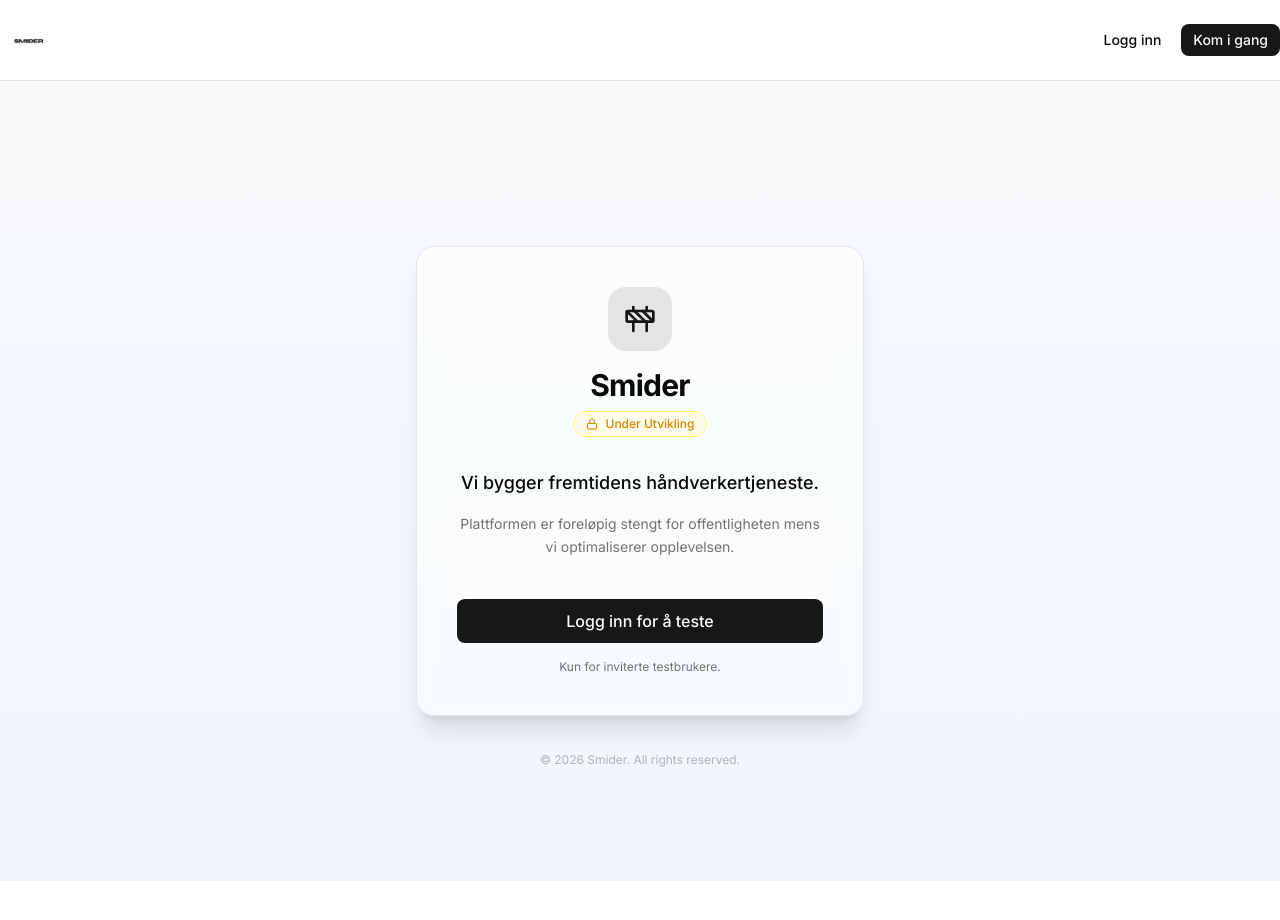
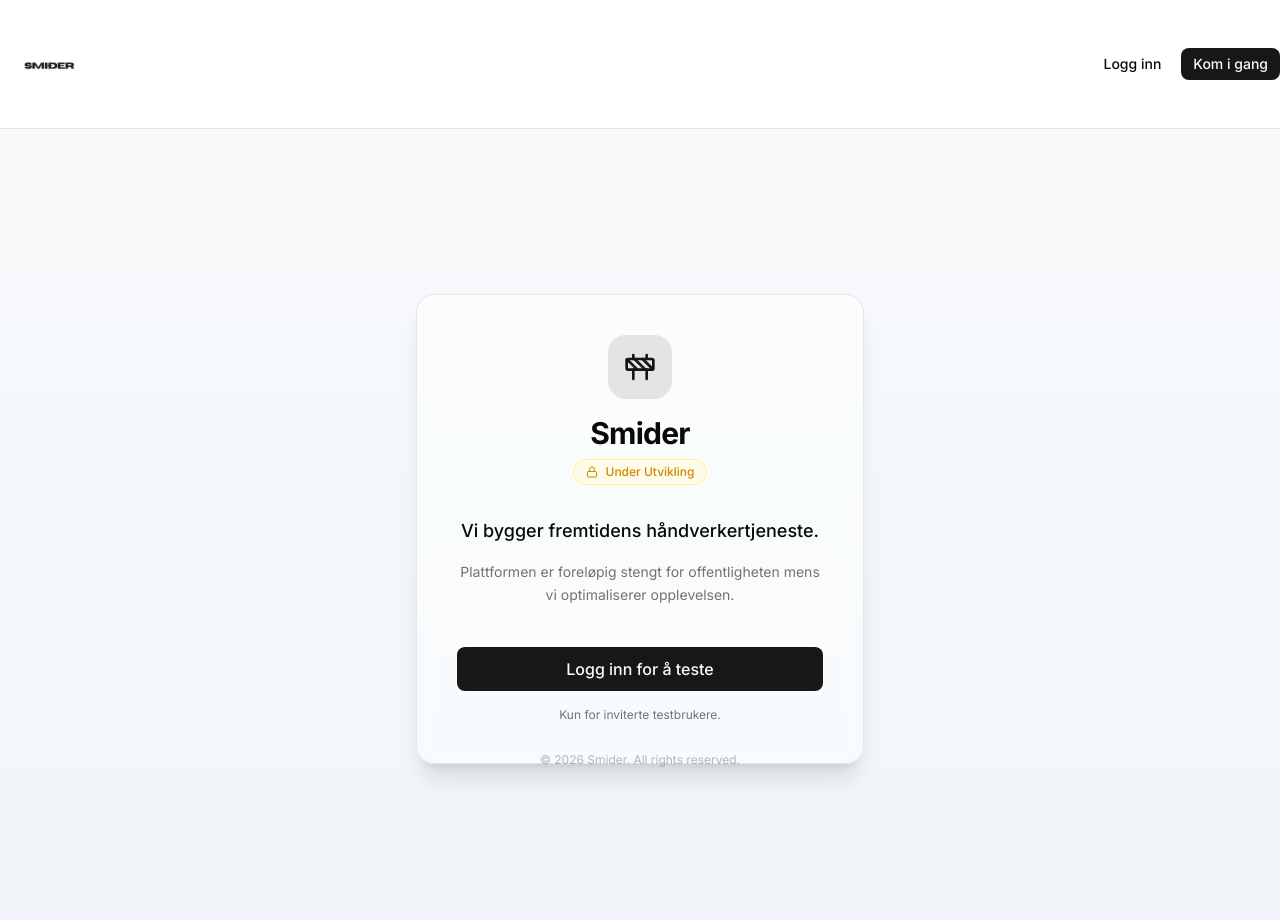
Before and after one commit to blstorvollen-prog/smider-web, a Next.js app: page / in a window 1280 px wide. Shown: the top 920 px of the page. Before the commit the page ends 881 px from the top, so only its background shows below. Built offline with nearby package versions, Linux system fonts and the light colour scheme; no server answers.

Commit message:
Significantly increase navbar height to h-32 and logo to h-24

```diff
--- a/src/components/navbar.tsx
+++ b/src/components/navbar.tsx
@@ -22,15 +22,15 @@ export async function Navbar() {
 
     return (
         <header className="sticky top-0 z-50 w-full border-b bg-background/95 backdrop-blur supports-[backdrop-filter]:bg-background/60">
-            <div className="container flex h-20 items-center justify-between">
+            <div className="container flex h-32 items-center justify-between">
                 <div className="mr-4 flex">
                     <Link className="mr-6 flex items-center space-x-2 font-bold" href="/">
                         <Image
                             src="/logo.png"
                             alt="Smider"
-                            width={180}
-                            height={60}
-                            className="h-14 w-auto dark:invert"
+                            width={600}
+                            height={200}
+                            className="h-24 w-auto dark:invert"
                             priority
                         />
                     </Link>
```
